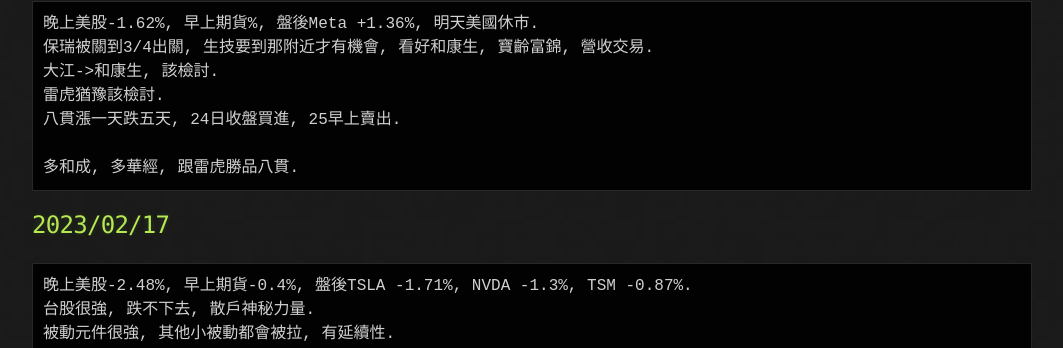
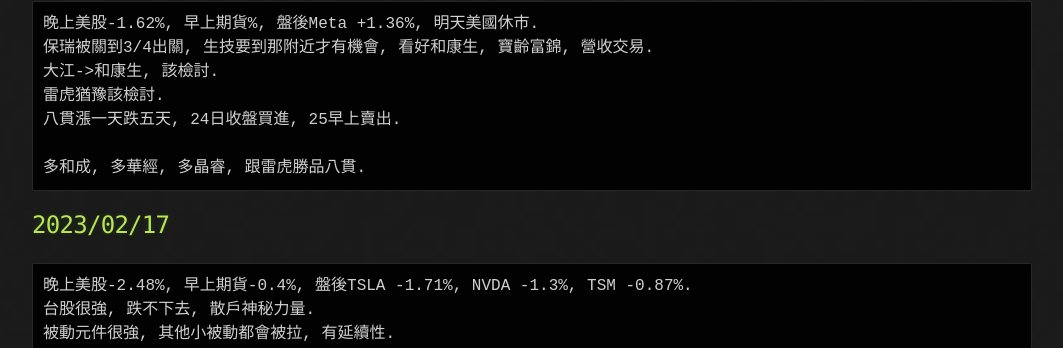
Before and after one commit to lepg5487/Stock_God, a Jekyll site: the page built from index.md, in a window 1280 px wide and 900 px high, scrolled down 428 px. Shown: the part 245-593 px from the top of the window, without its empty margins (108-1171 px from the left). Built offline with Jekyll 4.4.1, drawn with Linux system fonts in a browser that asks for light colours; our own code applies the rules of GitHub Pages for plain Markdown files.

Commit message:
Update index.md

````diff
--- a/index.md
+++ b/index.md
@@ -28,7 +28,7 @@
 雷虎猶豫該檢討.
 八貫漲一天跌五天, 24日收盤買進, 25早上賣出.
 
-多和成, 多華經, 跟雷虎勝品八貫.
+多和成, 多華經, 多晶睿, 跟雷虎勝品八貫.
 ```
 
 ## 2023/02/17
````
